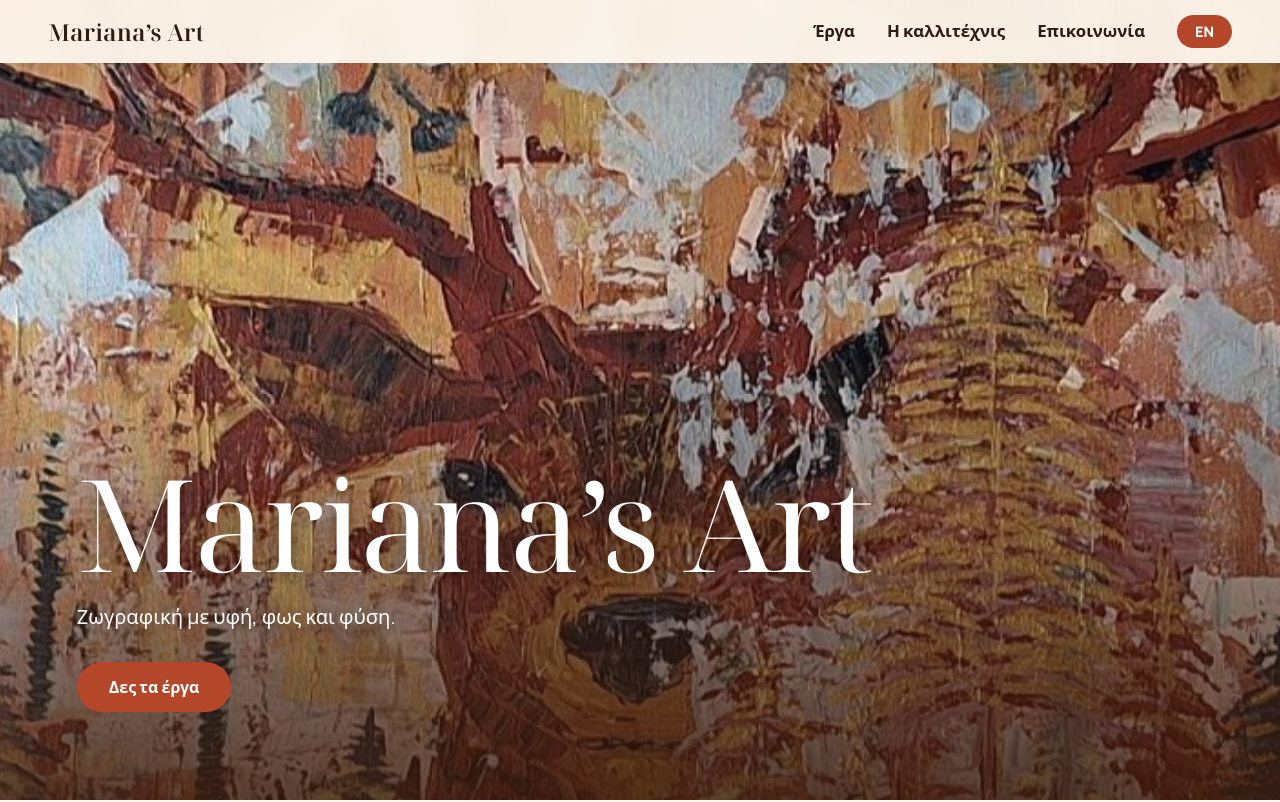
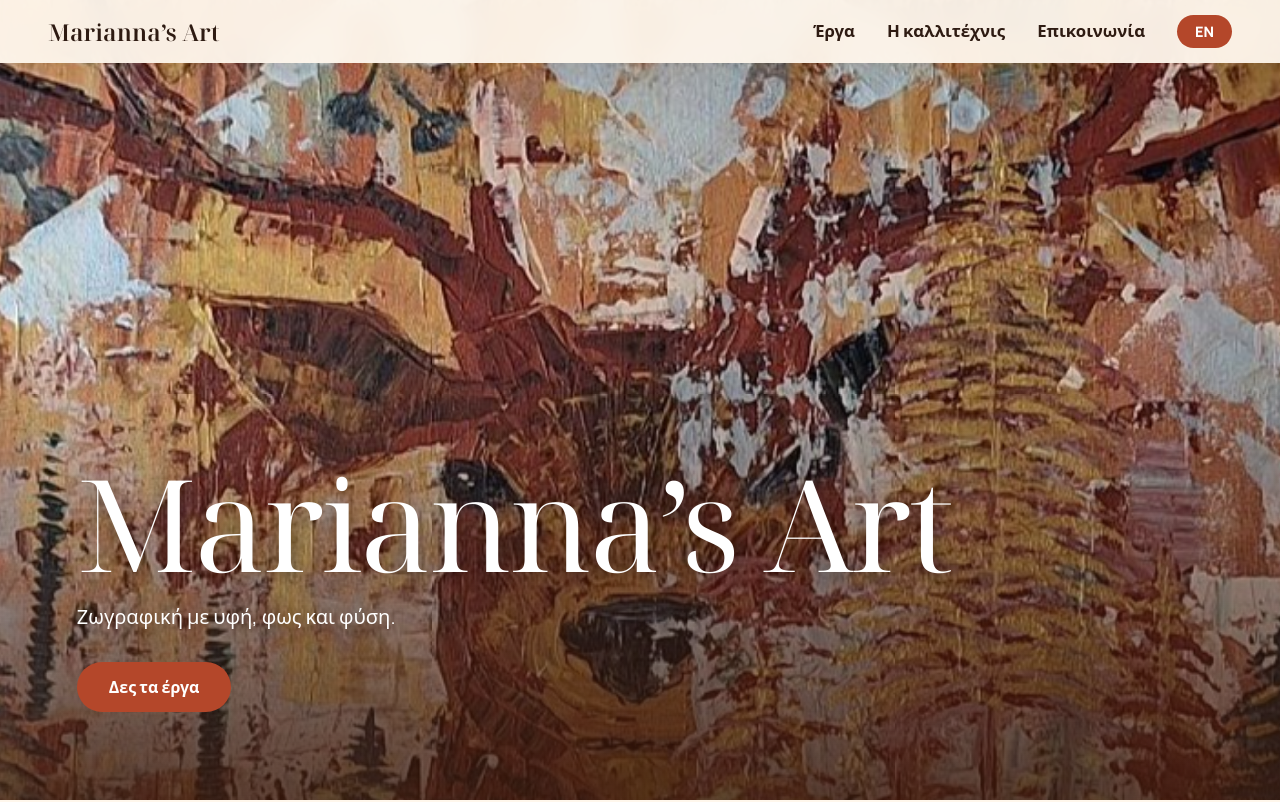
Before and after one commit to mariann-span/Mariannas-Art, a plain HTML site: page index.html in a window 1280 px wide. Shown: the top 802 px of the page. Drawn offline with Linux system fonts and the light colour scheme.

Commit message:
Update index.html

```diff
--- a/index.html
+++ b/index.html
@@ -3,8 +3,8 @@
 <head>
 <meta charset="utf-8">
 <meta name="viewport" content="width=device-width, initial-scale=1">
-<title>Mariana’s Art</title>
-<meta name="description" content="Έργα ζωγραφικής της Mariana. / Paintings by Mariana.">
+<title>Marianna’s Art</title>
+<meta name="description" content="Έργα ζωγραφικής της Marianna. / Paintings by Marianna.">
 <link rel="preconnect" href="https://fonts.googleapis.com">
 <link rel="preconnect" href="https://fonts.gstatic.com" crossorigin>
 <link href="https://fonts.googleapis.com/css2?family=Manrope:wght@400;600;800&family=Noto+Serif+Display:ital,wght@0,400;0,600;1,400&display=swap" rel="stylesheet">
@@ -12,7 +12,7 @@
 </head>
 <body>
 <header class="nav">
-  <a class="logo" href="#top">Mariana’s Art</a>
+  <a class="logo" href="#top">Marianna’s Art</a>
   <nav>
     <a href="#works" data-i18n="nav_works">Έργα</a>
     <a href="#about" data-i18n="nav_about">Η καλλιτέχνις</a>
@@ -25,7 +25,7 @@
   <section class="hero">
     <img src="images/autumn-center.jpg" alt="" class="hero-img">
     <div class="hero-text">
-      <h1>Mariana’s Art</h1>
+      <h1>Marianna’s Art</h1>
       <p data-i18n="hero_sub">Ζωγραφική με υφή, φως και φύση.</p>
       <a class="btn" href="#works" data-i18n="hero_cta">Δες τα έργα</a>
     </div>
@@ -71,7 +71,7 @@
 
   <section id="about" class="about alt">
     <div class="about-in">
-      <div class="portrait from-l"><img src="images/mariana.jpg" alt="Mariana"></div>
+      <div class="portrait from-l"><img src="images/Marianna.jpg" alt="Marianna"></div>
       <div class="about-text from-r">
         <h2 data-i18n="a_title">Η καλλιτέχνις</h2>
         <p data-i18n="a1"></p><p data-i18n="a2"></p><p data-i18n="a3"></p>
@@ -95,7 +95,7 @@
     <button class="btn" type="submit" data-i18n="c_send"></button>
   </form>
   <a class="mail" href="mailto:ms@experience-designers.com">ms@experience-designers.com</a>
-  <small>© <span id="yr"></span> Mariana’s Art</small>
+  <small>© <span id="yr"></span> Marianna’s Art</small>
 </footer>
 <script src="script.js"></script>
 </body>
```
